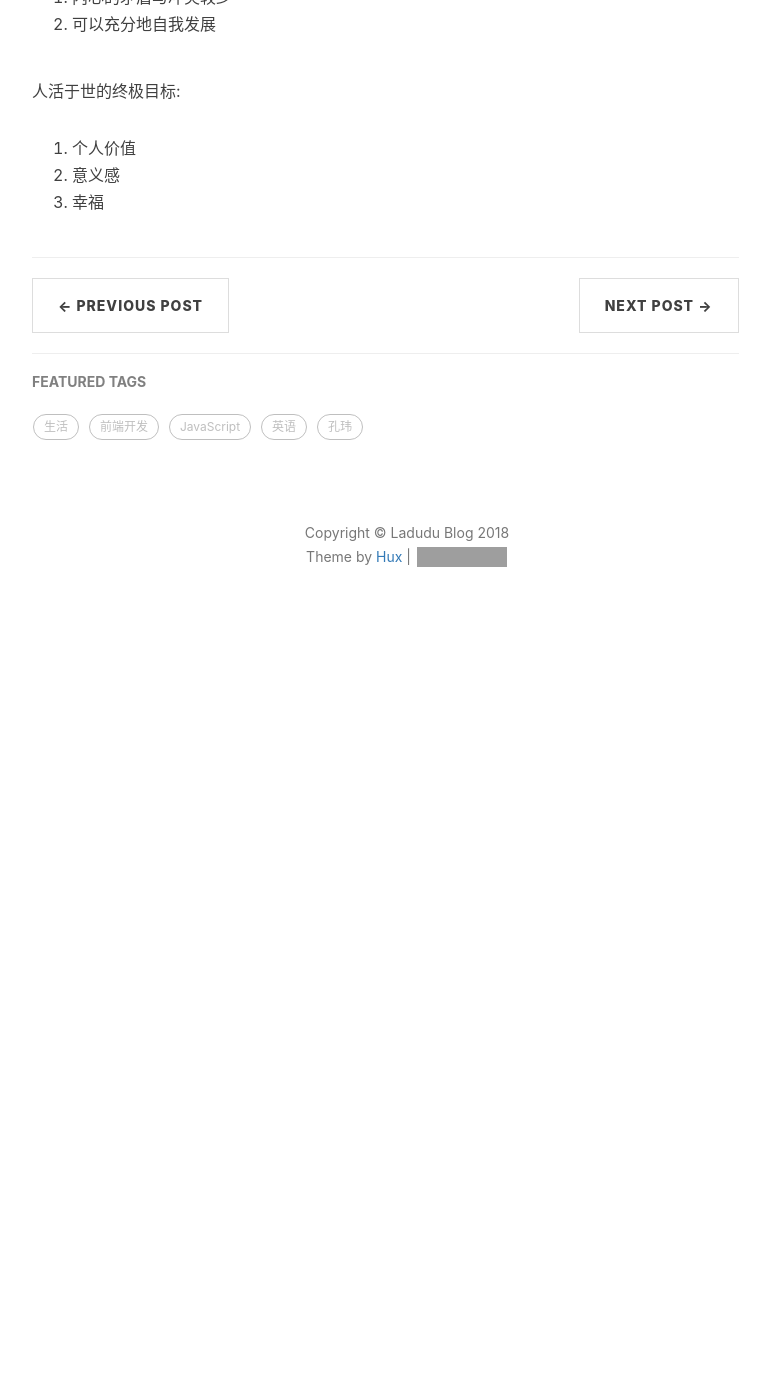
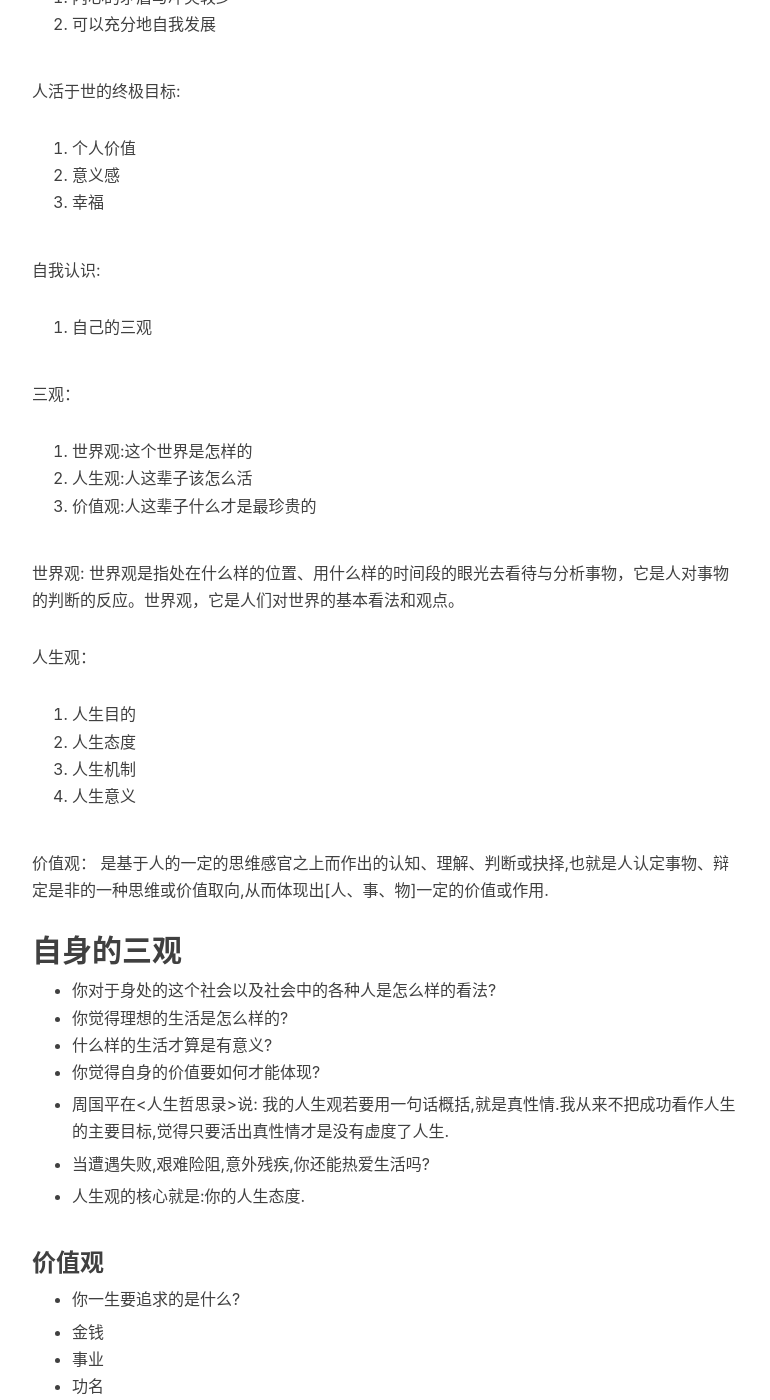
Before and after one commit to ladudu/ladudu.github.io, a Jekyll site: the page built from _posts/2019-08-06-goddess-share.markdown, in a window 1280 px wide and 1400 px high, scrolled down 785 px. Shown: the whole window, without its empty margins (233-1003 px from the left). Built offline with Jekyll 4.4.1, drawn with Linux system fonts in a browser that asks for light colours; nearby versions of some CDN libraries; comment, search, counter and statistics services are not loaded; before the commit the page ends 1446 px from its top, so only the background shows below that; some of the changed text lies outside the part shown; grey boxes are pictures that could not be loaded.

Commit message:
add 三观

```diff
--- a/_posts/2019-08-06-goddess-share.markdown
+++ b/_posts/2019-08-06-goddess-share.markdown
@@ -22,3 +22,50 @@ tags:
  1. 个人价值
  2. 意义感
  3. 幸福
+
+ 自我认识:
+ 1. 自己的三观
+
+
+三观：
+ 1. 世界观:这个世界是怎样的
+ 2. 人生观:人这辈子该怎么活
+ 3. 价值观:人这辈子什么才是最珍贵的
+
+世界观: 世界观是指处在什么样的位置、用什么样的时间段的眼光去看待与分析事物，它是人对事物的判断的反应。世界观，它是人们对世界的基本看法和观点。
+
+人生观：
+  1. 人生目的
+  2. 人生态度
+  3. 人生机制
+  4. 人生意义
+
+价值观：
+ 是基于人的一定的思维感官之上而作出的认知、理解、判断或抉择,也就是人认定事物、辩定是非的一种思维或价值取向,从而体现出[人、事、物]一定的价值或作用.
+
+## 自身的三观
+
+- 你对于身处的这个社会以及社会中的各种人是怎么样的看法?
+- 你觉得理想的生活是怎么样的?
+- 什么样的生活才算是有意义?
+- 你觉得自身的价值要如何才能体现?
+
+- 周国平在<人生哲思录>说: 我的人生观若要用一句话概括,就是真性情.我从来不把成功看作人生的主要目标,觉得只要活出真性情才是没有虚度了人生.
+
+- 当遭遇失败,艰难险阻,意外残疾,你还能热爱生活吗?
+
+- 人生观的核心就是:你的人生态度.
+
+### 价值观
+
+- 你一生要追求的是什么?
+
+- 金钱
+- 事业
+- 功名
+- 爱情
+- 房子
+- 车子
+
+- 你觉得有价值的东西,不能受到外界的影响.
+- 你觉得有价值的东西,不能总是被内心欲望所操控.
```
